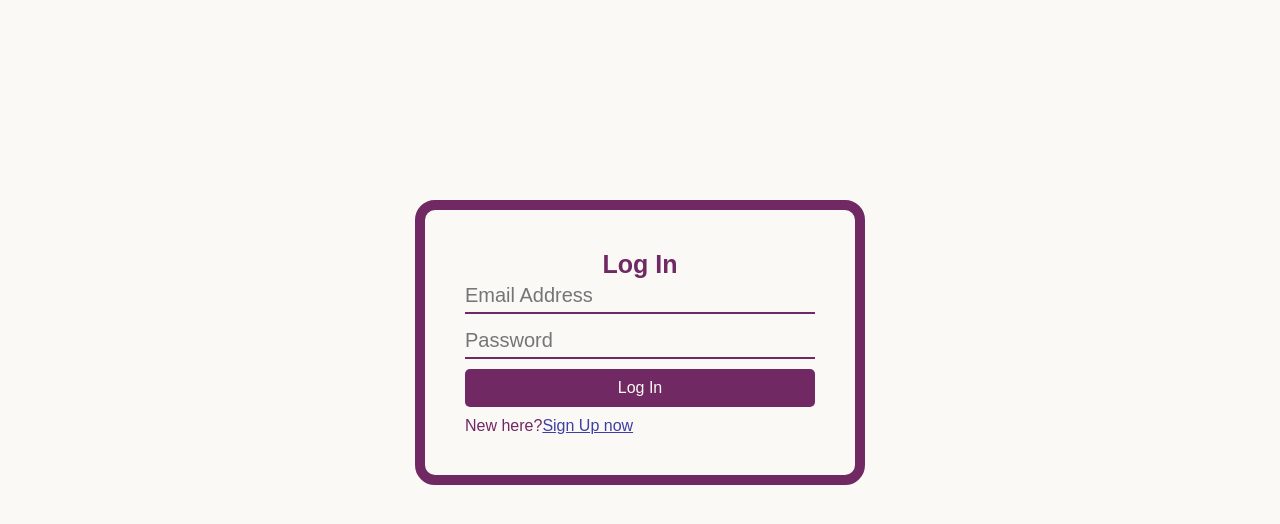
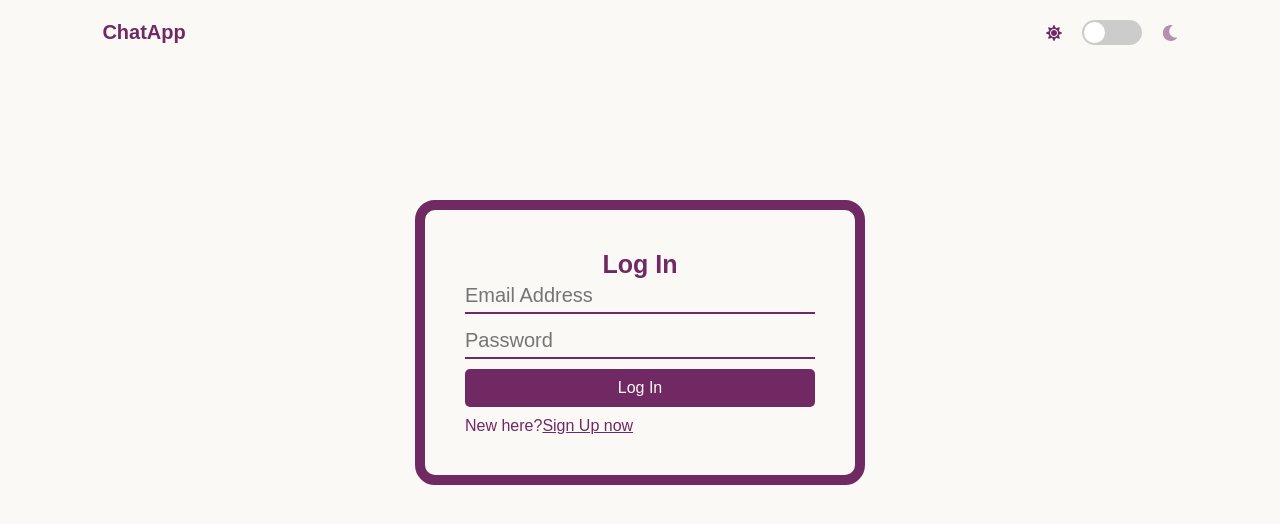
Before and after one commit to codingjem/my_app, a React (Vite) app in the folder frontend/: page /login in a window 1280 px wide. Shown: the top 524 px of the page. Built offline with nearby package versions, Linux system fonts and the light colour scheme.

Commit message:
Created Header, DarkModeBtn, added slice for theme

```diff
--- a/frontend/package.json
+++ b/frontend/package.json
@@ -14,6 +14,7 @@
     "formik": "^2.4.6",
     "react": "^18.3.1",
     "react-dom": "^18.3.1",
+    "react-icons": "^5.3.0",
     "react-redux": "^9.1.2",
     "react-router-dom": "^6.26.2",
     "yup": "^1.4.0"
--- /dev/null
+++ b/frontend/src/components/DarkModeBtn.css
@@ -0,0 +1,73 @@
+#darkmode-button {
+    display: flex;
+    padding: 20px 0;
+    /* border: 1px solid white; */
+}
+#darkmode-button div {
+    display: flex;
+    align-items: center;
+}
+.icon {
+    color: var(--text-color);
+    opacity: 50%;
+    /* border: 2px dashed yellow; */
+}
+
+.icon-active {
+    opacity: 100%;
+}
+
+/* Button Slider */
+.toggle-switch {
+    position: relative;
+    width: 60px;
+    height: 25px;
+    margin: 0 20px;
+}
+
+.toggle-switch input {
+    opacity: 0;
+    width: 0;
+    height: 0;
+}
+
+.slider {
+    position: absolute;
+    cursor: pointer;
+    top: 0;
+    left: 0;
+    right: 0;
+    bottom: 0;
+    background-color: #ccc;
+    transition: 0.4s;
+    border-radius: 30px;
+}
+
+.slider:before {
+    position: absolute;
+    content: "";
+    height: 21px;
+    width: 21px;
+    left: 2px;
+    bottom: 2px;
+    background-color: white;
+    transition: 0.4s;
+    border-radius: 50%;
+}
+
+input:checked + .slider {
+    background-color: #ccc;
+}
+
+input:checked + .slider:before {
+    transform: translateX(35px);
+}
+
+/* Dark mode specific styling */
+body.dark-mode .slider {
+    background-color: #4caf50;
+}
+
+body.dark-mode .slider:before {
+    transform: translateX(30px);
+}
--- /dev/null
+++ b/frontend/src/components/DarkModeBtn.jsx
@@ -0,0 +1,35 @@
+import React from "react";
+import "./DarkModeBtn.css";
+import { useSelector, useDispatch } from "react-redux";
+import { toggleTheme } from "../features/theme/themeSlice";
+
+import { FaMoon, FaSun } from "react-icons/fa";
+
+const DarkModeBtn = () => {
+    const dispatch = useDispatch();
+    const darkMode = useSelector((state) => state.theme.darkMode);
+
+    return (
+        <div id="darkmode-button">
+            <div>
+                <FaSun className={darkMode ? "icon" : "icon icon-active"} />
+            </div>
+            <div className="toggle-switch">
+                <input
+                    type="checkbox"
+                    id="toggle"
+                    checked={darkMode}
+                    onChange={() => {
+                        dispatch(toggleTheme());
+                    }}
+                />
+                <label htmlFor="toggle" className="slider"></label>
+            </div>
+            <div>
+                <FaMoon className={darkMode ? "icon icon-active" : "icon"} />
+            </div>
+        </div>
+    );
+};
+
+export default DarkModeBtn;
--- /dev/null
+++ b/frontend/src/components/Header.css
@@ -0,0 +1,14 @@
+header {
+    width: 100%;
+    display: flex;
+    justify-content: space-between;
+    align-items: center;
+    position: fixed;
+    background-color: var(--background-color);
+    padding: 0 8%;
+    box-shadow: 10px 15px 20px rgba(255, 255, 255, 0.109);
+    /* border: 2px dashed yellow; */
+}
+#logo {
+    font-size: 20px;
+}
--- /dev/null
+++ b/frontend/src/components/Header.jsx
@@ -0,0 +1,14 @@
+import React from "react";
+import "./Header.css";
+import DarkModeBtn from "./DarkModeBtn";
+
+const Header = () => {
+    return (
+        <header>
+            <h1 id="logo">ChatApp</h1>
+            <DarkModeBtn />
+        </header>
+    );
+};
+
+export default Header;
--- /dev/null
+++ b/frontend/src/features/theme/themeSlice.js
@@ -0,0 +1,44 @@
+import { createSlice } from "@reduxjs/toolkit";
+const initialTheme = localStorage.getItem("darkMode") === "true"; // If condition was met then it's true
+
+const themeSlice = createSlice({
+    name: "theme",
+    initialState: { darkMode: initialTheme },
+    reducers: {
+        toggleTheme: (state) => {
+            state.darkMode = !state.darkMode;
+            localStorage.setItem("darkMode", state.darkMode);
+        },
+    },
+});
+
+const updateRootColors = (darkMode) => {
+    // Update CSS variables directly in :root
+    const root = document.documentElement;
+
+    const darkModeColors = {
+        "--background-color": "#702963",
+        "--text-color": "#faf9f6",
+        "--form-links-color": "#faf9f6",
+        "--error-message": "#c77d7d",
+    };
+
+    const lightModeColors = {
+        "--background-color": "#faf9f6",
+        "--text-color": "#702963",
+        "--form-links-color": "#702963",
+        "--error-message": "#e33c3c",
+    };
+
+    const colors = darkMode ? darkModeColors : lightModeColors;
+
+    Object.entries(colors).forEach(([key, value]) => {
+        root.style.setProperty(key, value);
+    });
+};
+
+// Call this function when the page loads to apply the saved theme
+updateRootColors(initialTheme);
+
+export const { toggleTheme } = themeSlice.actions;
+export default themeSlice.reducer;
--- a/frontend/src/pages/LoginPage.jsx
+++ b/frontend/src/pages/LoginPage.jsx
@@ -4,8 +4,8 @@ import "./LoginPage.css";
 import { Formik, Form } from "formik";
 import * as Yup from "yup";
 import MyTextInput from "../components/input_fields/MyTextInput";
+import Header from "../components/Header";
 import { useLoginUserMutation } from "../services/userApiSlice";
-
 
 const LoginPage = () => {
     const [loginUser, { data, error, isLoading }] = useLoginUserMutation();
@@ -13,20 +13,23 @@ const LoginPage = () => {
 
     return (
         <div id="login">
+            <Header />
             <div id="login-form">
                 <h1>Log In</h1>
                 <Formik
-                    initialValues={
-                        { email: "", password: "" }
-                    }
-                    validationSchema={
-                        Yup.object({
-                            email: Yup.string().email("Invalid Email Address").required("Email is required"),
-                            password: Yup.string().min(8, "Password must be at least 8 characters").required("Password is required"),
-                        })
-                    }
-                    onSubmit={
-                        async (values, { setSubmitting, setErrors, resetForm }) => {
+                    initialValues={{ email: "", password: "" }}
+                    validationSchema={Yup.object({
+                        email: Yup.string()
+                            .email("Invalid Email Address")
+                            .required("Email is required"),
+                        password: Yup.string()
+                            .min(8, "Password must be at least 8 characters")
+                            .required("Password is required"),
+                    })}
+                    onSubmit={async (
+                        values,
+                        { setSubmitting, setErrors, resetForm }
+                    ) => {
                         try {
                             // User data fetched from backend
                             const data = await loginUser(values).unwrap();
@@ -38,8 +41,7 @@ const LoginPage = () => {
                         } finally {
                             setSubmitting(false);
                         }
-                        }
-                    }
+                    }}
                 >
                     <Form className="login-form">
                         <MyTextInput
@@ -59,7 +61,10 @@ const LoginPage = () => {
                 </Formik>
                 <p>
                     New here?
-                    <a className="form-links" onClick={() => navigate("/signup")}>
+                    <a
+                        className="form-links"
+                        onClick={() => navigate("/signup")}
+                    >
                         Sign Up now
                     </a>
                 </p>
--- a/frontend/src/pages/SignupPage.jsx
+++ b/frontend/src/pages/SignupPage.jsx
@@ -3,14 +3,17 @@ import "./SignupPage.css";
 import { Formik, Form } from "formik";
 import * as Yup from "yup";
 import MyTextInput from "../components/input_fields/MyTextInput";
+import Header from "../components/Header";
 import { useRegisterUserMutation } from "../services/userApiSlice";
 
 const SignupPage = () => {
-    const [registerUser, { data, error, isLoading }] = useRegisterUserMutation();
+    const [registerUser, { data, error, isLoading }] =
+        useRegisterUserMutation();
     const navigate = useNavigate();
 
     return (
         <div id="signup">
+            <Header />
             <div id="signup-form">
                 <h1>Sign Up</h1>
                 <Formik
@@ -21,17 +24,30 @@ const SignupPage = () => {
                         password: "",
                         confirmPassword: "",
                     }}
-                    validationSchema={
-                        Yup.object({
-                            firstname: Yup.string().max(20, "Must be 20 characters or less").required("First Name is required"),
-                            lastname: Yup.string().max(20, "Must be 20 characters or less").required("Last Name is required"),
-                            email: Yup.string().email("Invalid email address").required("Email is required"),
-                            password: Yup.string().min(8, "Password must be at least 8 characters").required("Password is required"),
-                            confirmPassword: Yup.string().oneOf([Yup.ref("Password")], "Password does not match").required("Confirmation password is required"),
-                        })
-                    }
-                    onSubmit={
-                        async (values, { setSubmitting, setErrors, resetForm }) => {
+                    validationSchema={Yup.object({
+                        firstname: Yup.string()
+                            .max(20, "Must be 20 characters or less")
+                            .required("First Name is required"),
+                        lastname: Yup.string()
+                            .max(20, "Must be 20 characters or less")
+                            .required("Last Name is required"),
+                        email: Yup.string()
+                            .email("Invalid email address")
+                            .required("Email is required"),
+                        password: Yup.string()
+                            .min(8, "Password must be at least 8 characters")
+                            .required("Password is required"),
+                        confirmPassword: Yup.string()
+                            .oneOf(
+                                [Yup.ref("Password")],
+                                "Password does not match"
+                            )
+                            .required("Confirmation password is required"),
+                    })}
+                    onSubmit={async (
+                        values,
+                        { setSubmitting, setErrors, resetForm }
+                    ) => {
                         try {
                             await registerUser(values).unwrap();
                         } catch (err) {
@@ -40,8 +56,7 @@ const SignupPage = () => {
                         } finally {
                             setSubmitting(false);
                         }
-                        }
-                    }
+                    }}
                 >
                     <Form className="signup-form">
                         <MyTextInput
@@ -76,7 +91,10 @@ const SignupPage = () => {
                 </Formik>
                 <p>
                     Already have an account?
-                    <a className="form-links" onClick={() => navigate("/login")}>
+                    <a
+                        className="form-links"
+                        onClick={() => navigate("/login")}
+                    >
                         Login now
                     </a>
                 </p>
--- a/frontend/src/store/store.js
+++ b/frontend/src/store/store.js
@@ -1,9 +1,11 @@
 import { configureStore } from "@reduxjs/toolkit";
 import { userApiSlice } from "../services/userApiSlice";
+import themeReducer from "../features/theme/themeSlice";
 
 export default configureStore({
     reducer: {
         [userApiSlice.reducerPath]: userApiSlice.reducer,
+        theme: themeReducer,
     },
     middleware: (getDefaultMiddleware) =>
         getDefaultMiddleware().concat(userApiSlice.middleware),
```
Also changed, not shown: 1 other file (tests, documents, lock files or other folders). Lines whose indentation alone changed are shown as unchanged.
